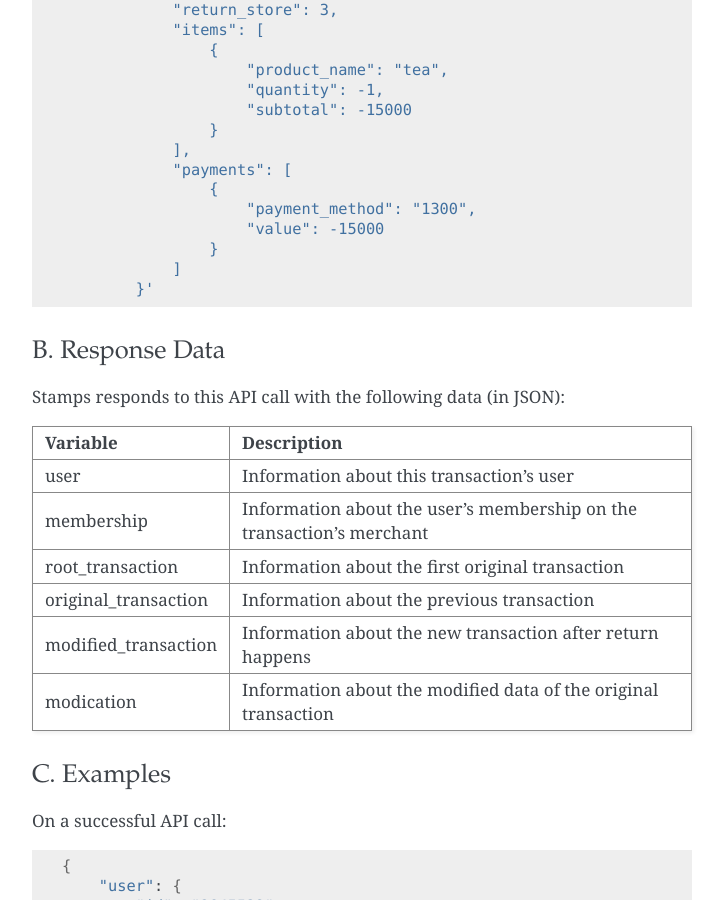
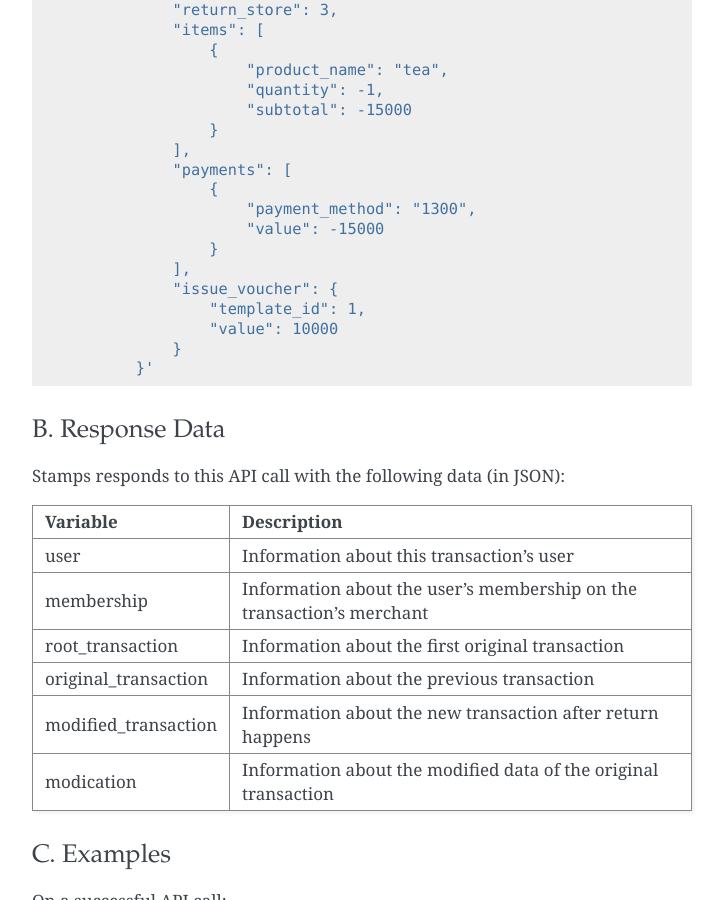
Before and after one commit to ui/stamps-api-docs, a Sphinx documentation site: the page built from source/return_api.rst, in a window 1280 px wide and 900 px high, scrolled down 6803 px. Shown: the whole window, without its empty margins (388-1112 px from the left). Built offline with Sphinx 7.4.7, drawn with Linux system fonts in a browser that asks for light colours; some of the changed text lies outside the part shown.

Commit message:
Update response and request example

```diff
--- a/source/return_api.rst
+++ b/source/return_api.rst
@@ -292,7 +292,11 @@ Example of API call request using cURL
                         "payment_method": "1300",
                         "value": -15000
                     }
-                ]
+                ],
+                "issue_voucher": {
+                    "template_id": 1,
+                    "value": 10000
+                }
             }'
 
 B. Response Data
@@ -430,6 +434,10 @@ On a successful API call:
             "created": 1661844369,
             "stamps_delta": -12.0,
             "subtotal_delta": -15000.0
+        },
+        "issued_voucher": {
+            "id": 5,
+            "template_id": 1
         }
     }
 
```
